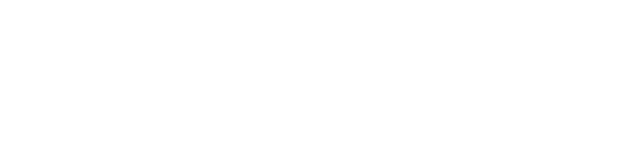
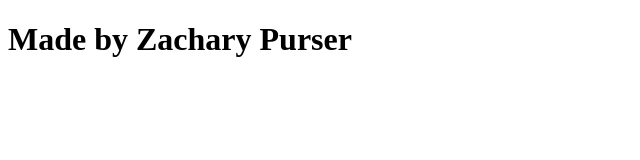
Before and after one commit to Zyragoon/wdd130-purser, a plain HTML site: page index.html in a window 1280 px wide. Shown: the whole page, without its empty margins (0-640 px from the left). Drawn offline with Linux system fonts and the light colour scheme.

Commit message:
adding to index

```diff
--- a/index.html
+++ b/index.html
@@ -6,6 +6,6 @@
     <title>PokeWordle</title>
 </head>
 <body>
-
+    <h1>Made by Zachary Purser</h1>
 </body>
 </html>
```
